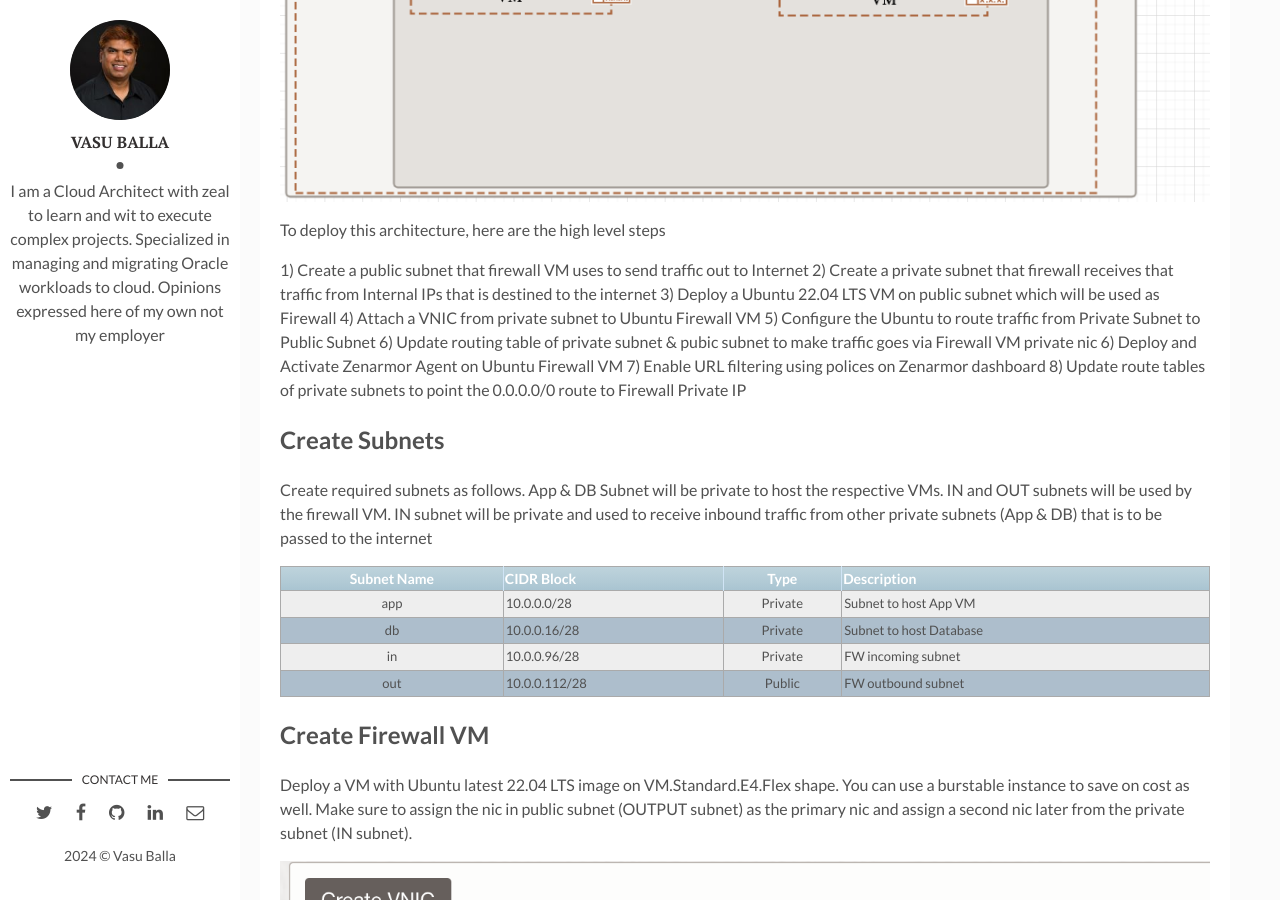
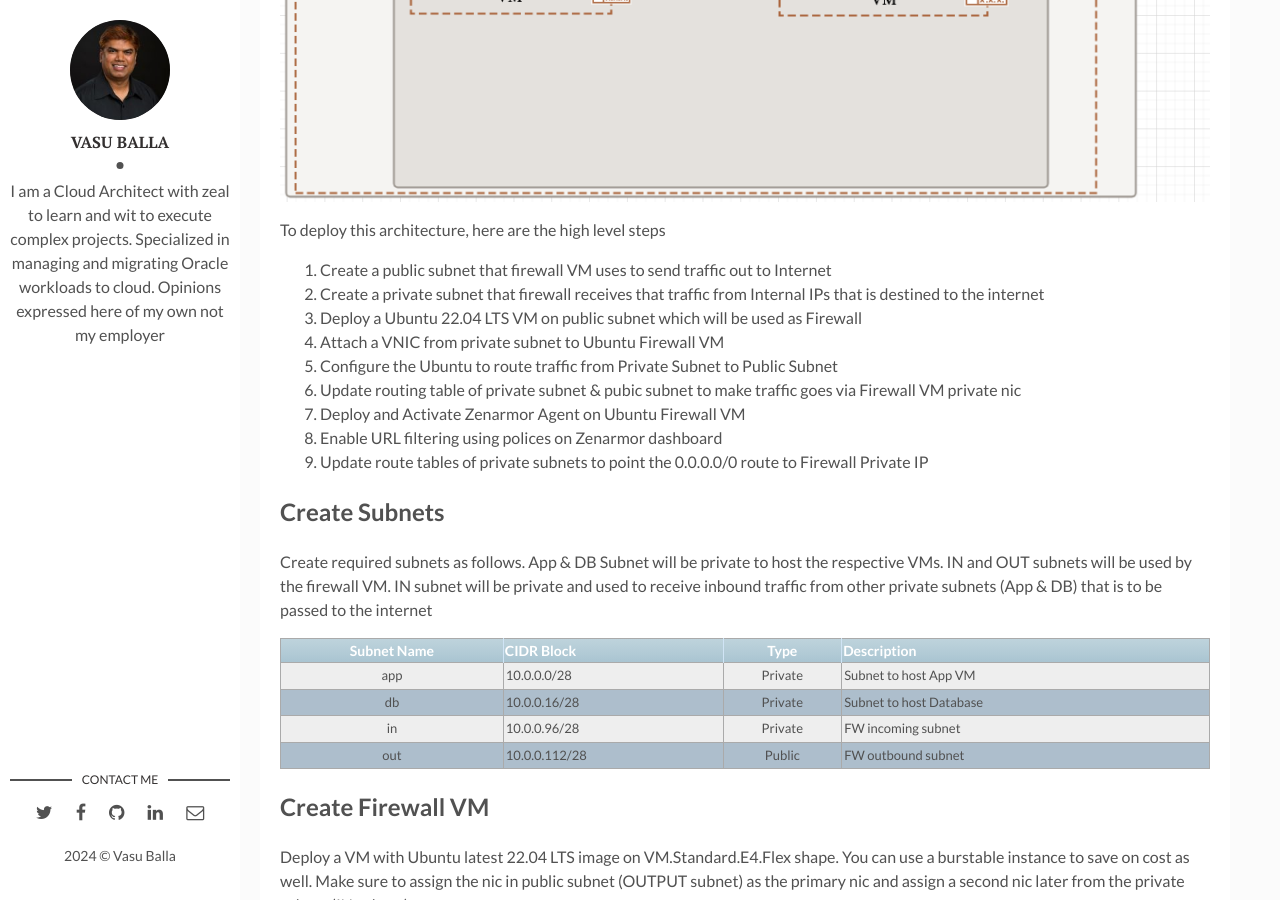
Before and after one commit to vasuballa/vasuballa.github.io, a Jekyll site: the page built from _posts/2024-02-04-oci-webtraffic-firewall.md, in a window 1280 px wide and 900 px high, scrolled down 1490 px. Built offline with Jekyll 4.4.1, drawn with Linux system fonts in a browser that asks for light colours.

Commit message:
fix list indent

```diff
--- a/_posts/2024-02-04-oci-webtraffic-firewall.md
+++ b/_posts/2024-02-04-oci-webtraffic-firewall.md
@@ -17,15 +17,15 @@ This solution uses [Zenarmor](https://www.zenarmor.com/zenarmor-secure-web-gatew
 
 To deploy this architecture, here are the high level steps
 
-1) Create a public subnet that firewall VM uses to send traffic out to Internet
-2) Create a private subnet that firewall receives that traffic from Internal IPs that is destined to the internet
-3) Deploy a Ubuntu 22.04 LTS VM on public subnet which will be used as Firewall
-4) Attach a VNIC from private subnet to Ubuntu Firewall VM
-5) Configure the Ubuntu to route traffic from Private Subnet to Public Subnet
-6) Update routing table of private subnet & pubic subnet to make traffic goes via Firewall VM private nic
-6) Deploy and Activate Zenarmor Agent on Ubuntu Firewall VM
-7) Enable URL filtering using polices on Zenarmor dashboard
-8) Update route tables of private subnets to point the 0.0.0.0/0 route to Firewall Private IP
+1. Create a public subnet that firewall VM uses to send traffic out to Internet
+2. Create a private subnet that firewall receives that traffic from Internal IPs that is destined to the internet
+3. Deploy a Ubuntu 22.04 LTS VM on public subnet which will be used as Firewall
+4. Attach a VNIC from private subnet to Ubuntu Firewall VM
+5. Configure the Ubuntu to route traffic from Private Subnet to Public Subnet
+6. Update routing table of private subnet & pubic subnet to make traffic goes via Firewall VM private nic
+7. Deploy and Activate Zenarmor Agent on Ubuntu Firewall VM
+8. Enable URL filtering using polices on Zenarmor dashboard
+9. Update route tables of private subnets to point the 0.0.0.0/0 route to Firewall Private IP
 
 
 ## Create Subnets
```
